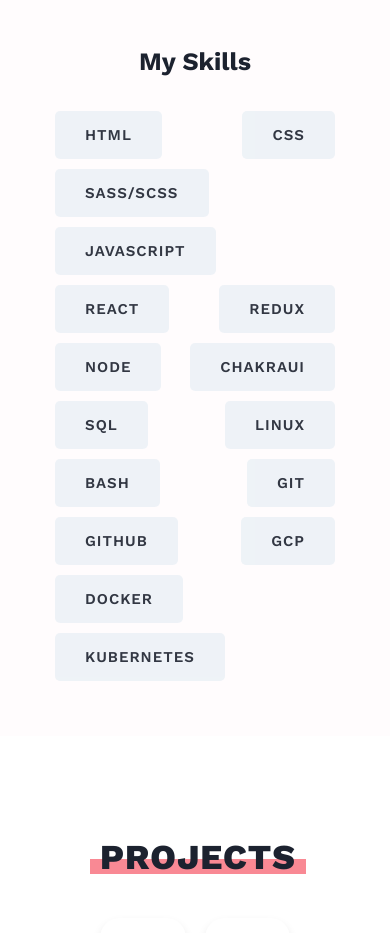
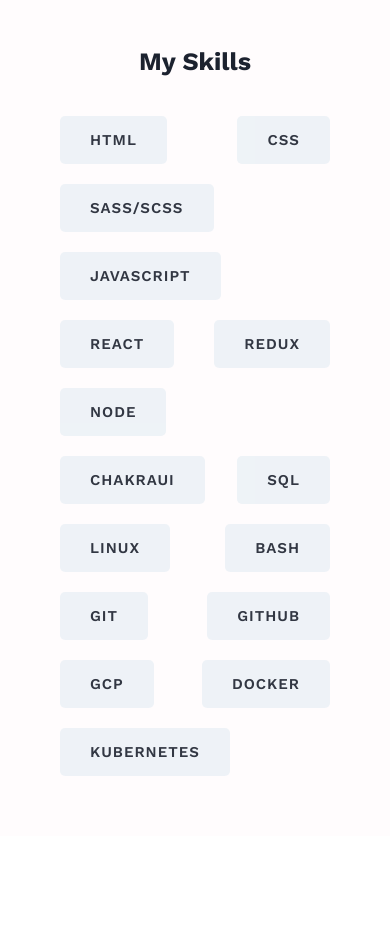
Before and after one commit to VirajKanse/portfolio, a website: page index.html in a window 390 px wide. Shown: the part 1610-2543 px from the top of the page. Drawn offline with nearby package versions, Linux system fonts and the light colour scheme; files that its build step writes are made by us from their sources.

Commit message:
Responsive skillbox component for 900px

```diff
--- a/scss/components/_skillbox.scss
+++ b/scss/components/_skillbox.scss
@@ -16,6 +16,10 @@
       font-size: 1.5rem;
       padding: 1.5rem 3rem;
       margin: .5rem;
+    }
+
+    @include respond(tab-port) {
+        margin: 1rem;
     }
 
     &-html {
```
